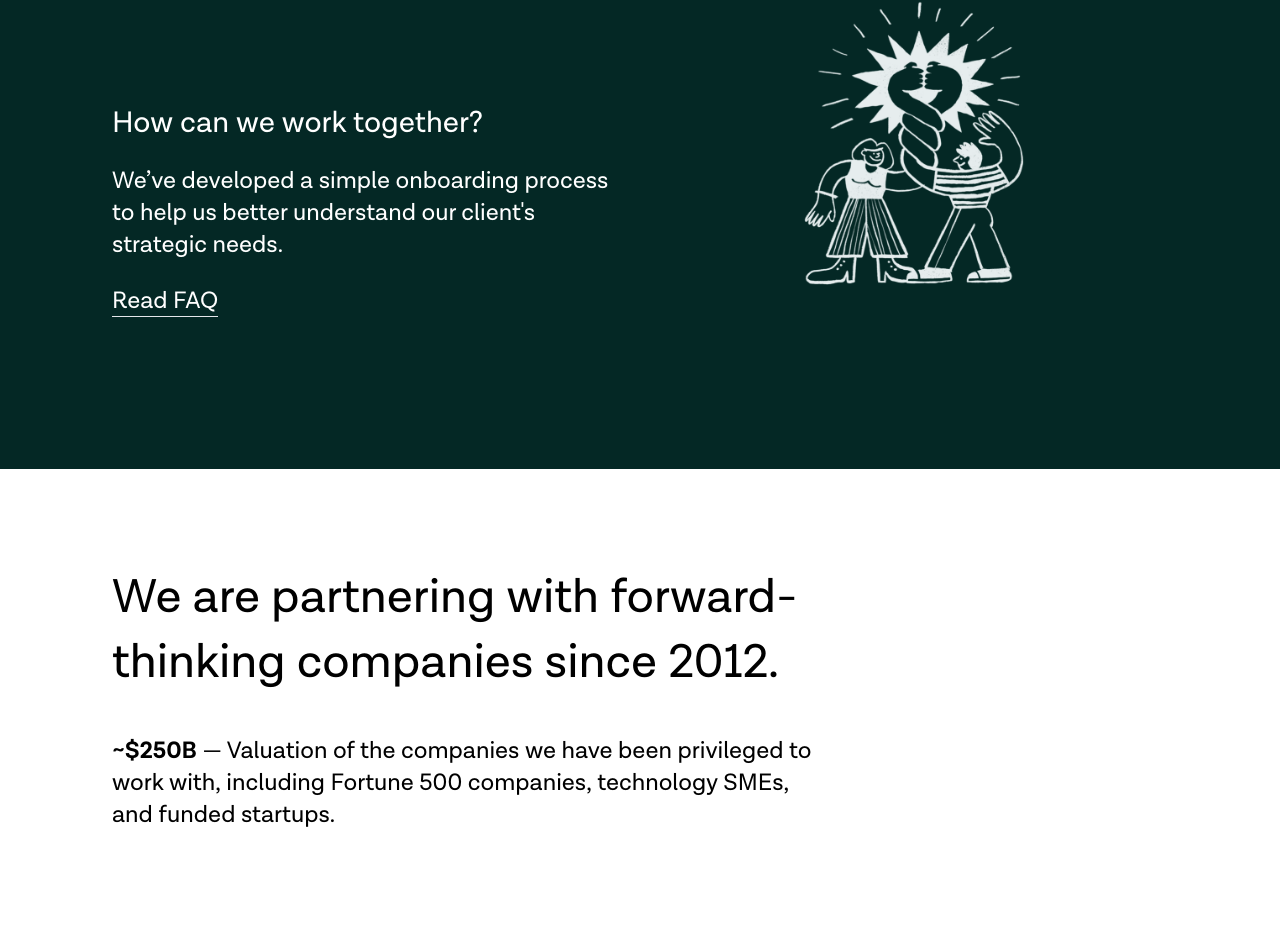
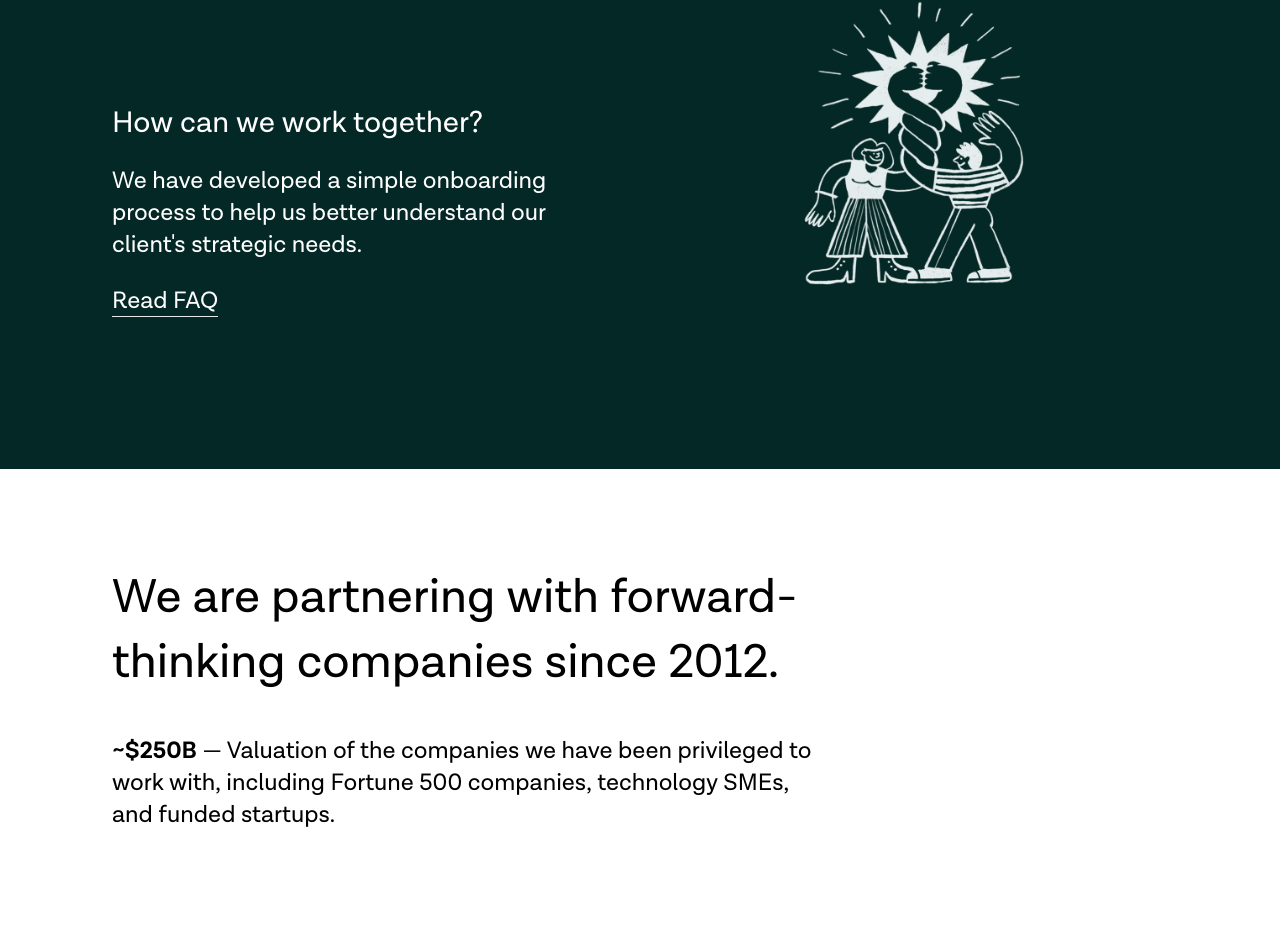
Before and after one commit to ebraj/Clone-World, a Next.js app in the folder BB-Agency-Clone/: page / in a window 1280 px wide. Shown: the part 7707-8632 px from the top of the page. Built offline with nearby package versions, Linux system fonts and the light colour scheme.

Commit message:
bb-minor-modifications

```diff
--- a/BB-Agency-Clone/components/LPAbout.js
+++ b/BB-Agency-Clone/components/LPAbout.js
@@ -13,6 +13,7 @@ function LPAbout() {
         {/* Right portion */}
         <div className="">
           <Image
+            alt="Lpabout"
             src="/images/landing-page-images/lpabout.jpeg"
             layout="responsive"
             width={1200}
@@ -51,7 +52,7 @@ function LPAbout() {
         <div className="py-10 place-self-center md:-order-1 md:text-2xl">
           <p className="text-3xl">How can we work together?</p>
           <p className="py-6">
-            We’ve developed a simple onboarding process to help us better
+            We have developed a simple onboarding process to help us better
             understand our client's strategic needs.
           </p>
 
--- a/BB-Agency-Clone/components/grid-related/DoubleLayout.js
+++ b/BB-Agency-Clone/components/grid-related/DoubleLayout.js
@@ -73,7 +73,7 @@ function DoubleLayout() {
       {/* Left Part */}
       {imageDetails.map((singleImgDetail) => {
         return (
-          <div>
+          <div key={singleImgDetail.imgSrc}>
             <Image
               src={`/images/works/${singleImgDetail.imgSrc}.jpeg`}
               layout="responsive"
```
